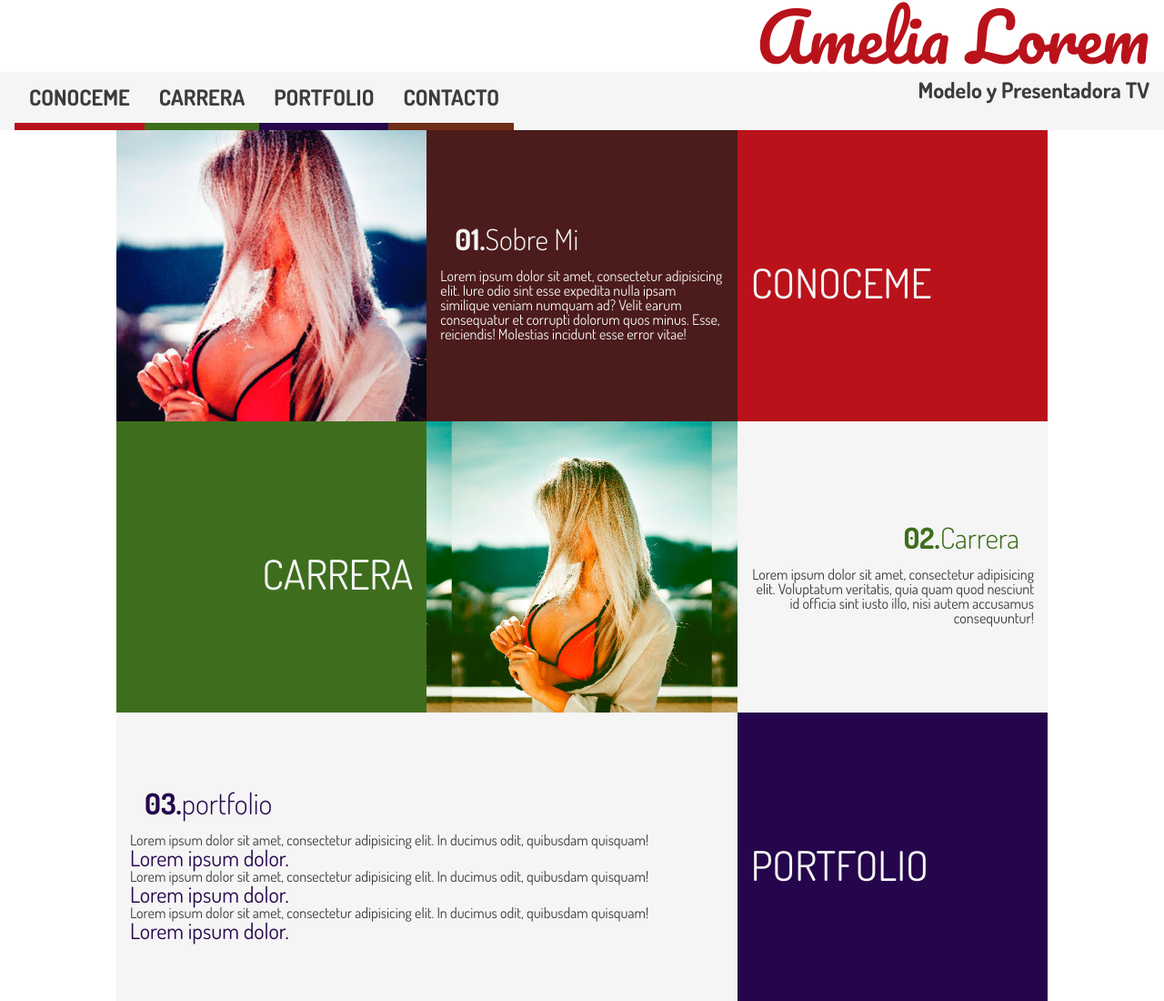
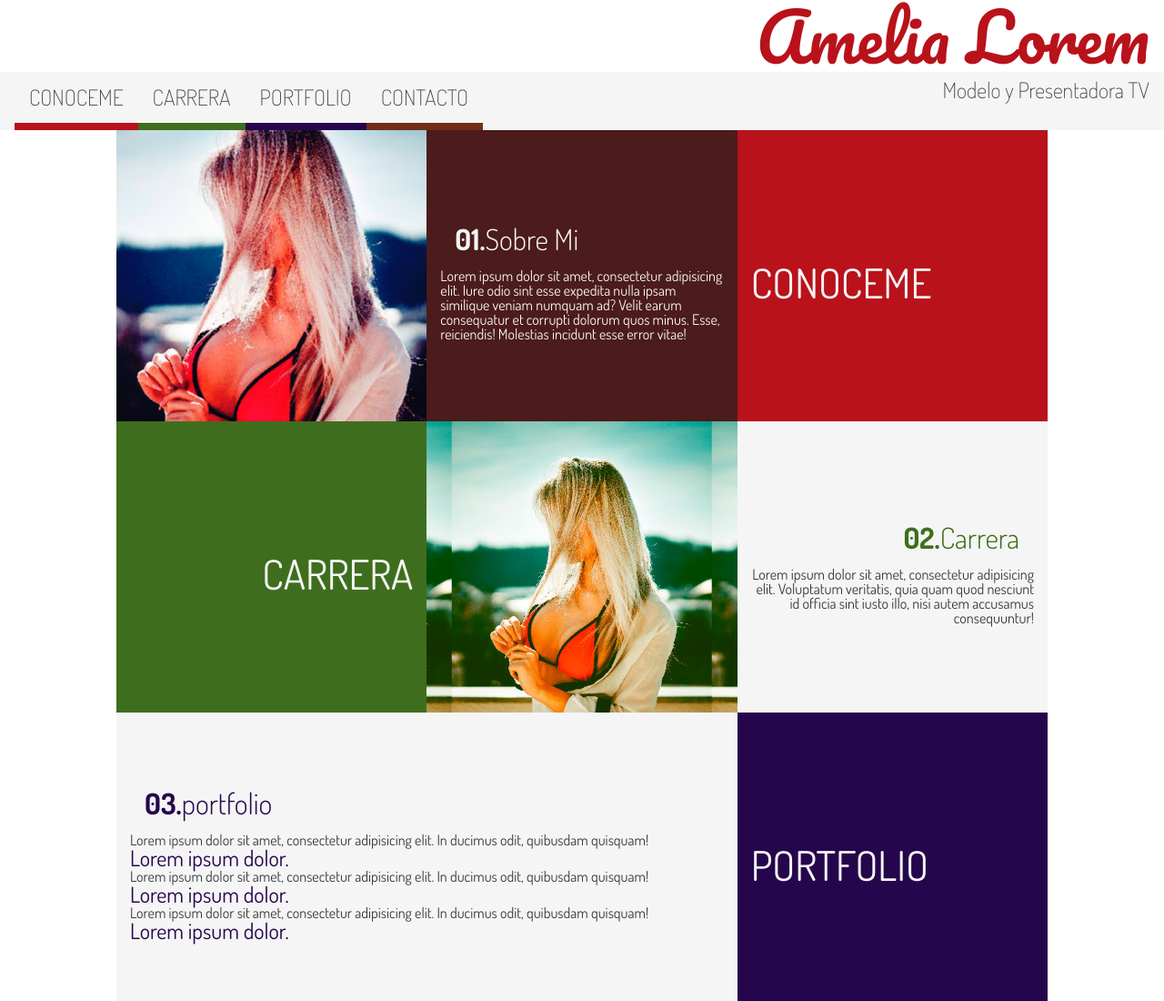
Before and after one commit to Quisutd3us/WebSite-ElianaModel, a plain HTML site: page index.html in a window 1280 px wide. Shown: the top 1100 px of the page at 91% size. Drawn offline with nearby package versions, Linux system fonts and the light colour scheme; a script that the page names is missing.

Commit message:
cambiando estilos menu

```diff
--- a/sass/estilos.scss
+++ b/sass/estilos.scss
@@ -200,7 +200,7 @@ span {
         align-items: flex-end;
         padding: 0rem 1rem;
         margin: 0rem;
-        font-weight: bold;
+        font-weight: lighter;
         font-size: 1.5rem;
         background-color: $blanco;
         a {
```
Also changed, not shown: css/estilos.css, 1 other file.
